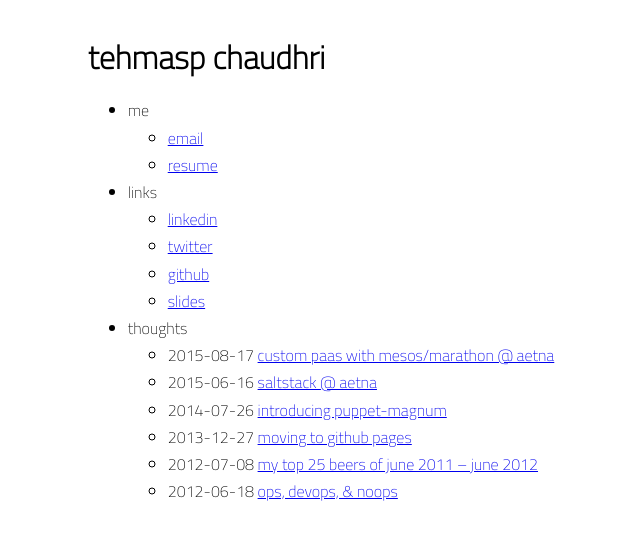
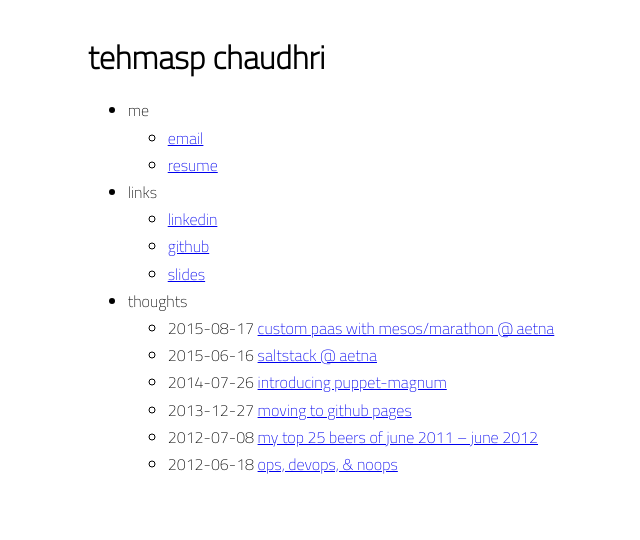
Before and after one commit to tehmaspc/tehmaspc.github.io, a Jekyll site: the page built from index.md, in a window 1280 px wide. Shown: the top 540 px of the page, without its empty margins (319-959 px from the left). Built offline with Jekyll 4.4.1, drawn with Linux system fonts in a browser that asks for light colours.

Commit message:
tchaudhri_remove_twitter
  - Removed Twitter link.

```diff
--- a/_data/menu.yml
+++ b/_data/menu.yml
@@ -14,8 +14,6 @@ entries:
     entries:
       - title: linkedin
         url: https://www.linkedin.com/in/tehmasp
-      - title: twitter
-        url: https://twitter.com/tehmaspc
       - title: github
         url: http://github.com/tehmaspc/
       - title: slides
```
